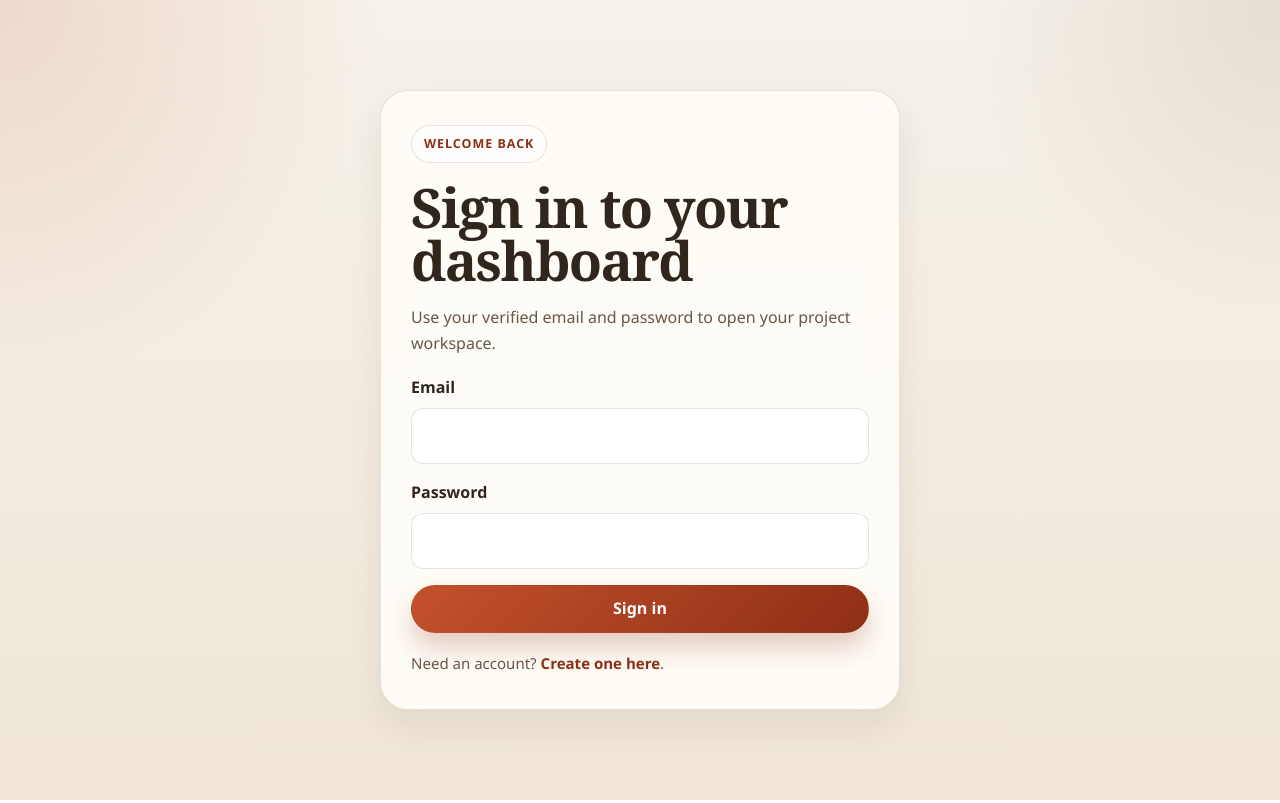
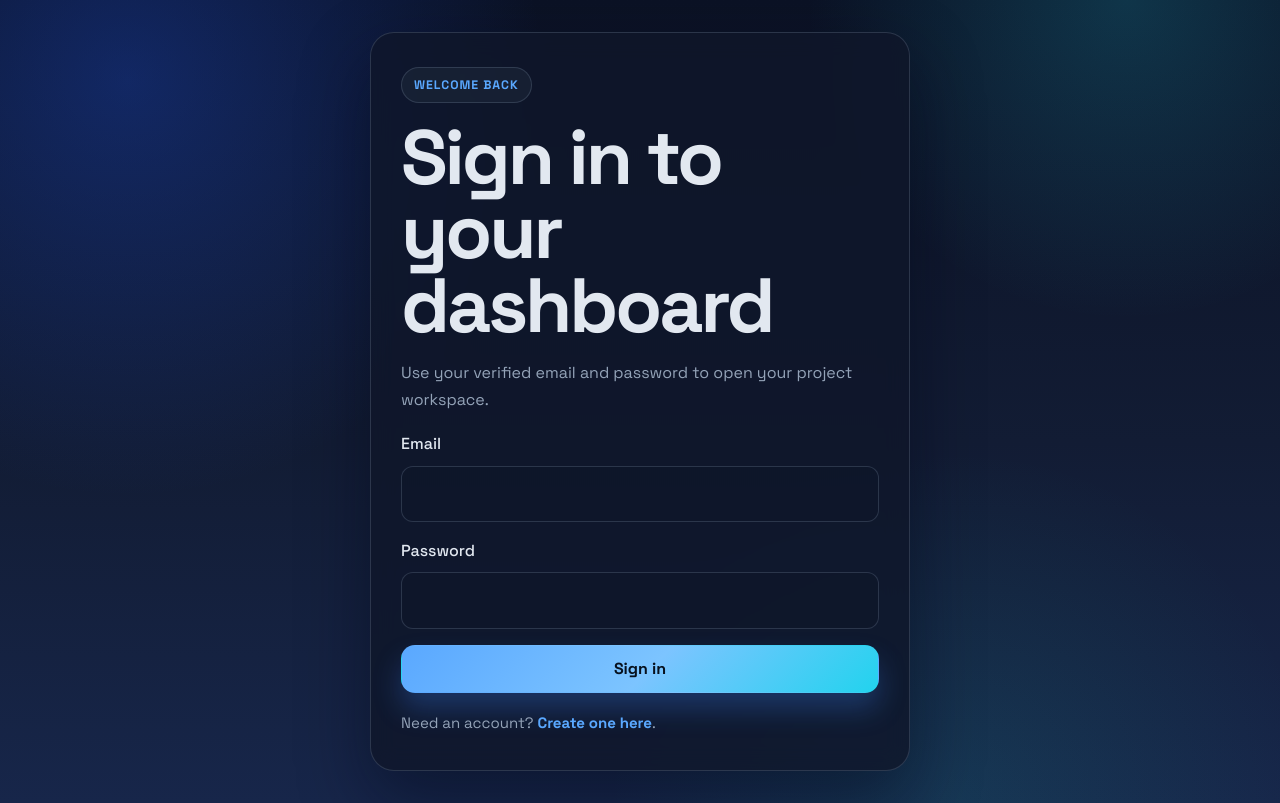
Before and after one commit to raffelion/order-raf-project, a React (Vite) app: page /sign-in in a window 1280 px wide. Built offline with nearby package versions, Linux system fonts and the light colour scheme; no server answers.

Commit message:
Align portal theme with RAF portfolio

```diff
--- a/src/index.css
+++ b/src/index.css
@@ -1,35 +1,35 @@
+@import url('https://fonts.googleapis.com/css2?family=Space+Grotesk:wght@400;500;700&display=swap');
+
 :root {
-  --bg: #f3efe7;
-  --bg-strong: #fffdf8;
-  --surface: rgba(255, 253, 248, 0.92);
-  --surface-strong: #ffffff;
-  --surface-muted: #efe6d7;
-  --text: #30261c;
-  --text-soft: #695646;
-  --text-faint: #8e7764;
-  --border: rgba(79, 58, 33, 0.14);
-  --border-strong: rgba(79, 58, 33, 0.24);
-  --accent: #c4512d;
-  --accent-strong: #8e2f15;
-  --accent-soft: rgba(196, 81, 45, 0.12);
-  --success: #1d7a52;
-  --error: #b6382c;
-  --warning: #b97716;
-  --shadow: 0 24px 60px rgba(54, 34, 12, 0.12);
-  --shadow-soft: 0 16px 34px rgba(54, 34, 12, 0.08);
-  --radius-xl: 32px;
+  --bg-1: #0b1225;
+  --bg-2: #121c34;
+  --bg-3: #17264a;
+  --surface: rgba(15, 23, 42, 0.82);
+  --surface-strong: rgba(12, 19, 35, 0.94);
+  --surface-soft: rgba(30, 41, 59, 0.52);
+  --surface-highlight: rgba(18, 28, 52, 0.82);
+  --text: #e2e8f0;
+  --text-soft: #94a3b8;
+  --text-faint: #64748b;
+  --border: rgba(100, 116, 139, 0.34);
+  --border-strong: rgba(125, 146, 176, 0.5);
+  --accent: #5aa8ff;
+  --accent-strong: #3b82f6;
+  --accent-soft: rgba(90, 168, 255, 0.16);
+  --accent-soft-2: rgba(34, 211, 238, 0.14);
+  --success: #22c55e;
+  --error: #f87171;
+  --warning: #f59e0b;
+  --shadow: 0 28px 70px rgba(2, 6, 23, 0.46);
+  --shadow-soft: 0 16px 38px rgba(2, 6, 23, 0.28);
+  --radius-xl: 30px;
   --radius-lg: 24px;
-  --radius-md: 16px;
+  --radius-md: 18px;
   --radius-sm: 12px;
-  --sans: "Segoe UI", "Trebuchet MS", "Helvetica Neue", Arial, sans-serif;
-  --heading: Georgia, "Times New Roman", serif;
+  --sans: "Space Grotesk", "Segoe UI", sans-serif;
   --mono: "Cascadia Code", Consolas, monospace;
   color: var(--text);
-  background:
-    radial-gradient(circle at top left, rgba(196, 81, 45, 0.16), transparent 24rem),
-    radial-gradient(circle at top right, rgba(109, 72, 42, 0.12), transparent 20rem),
-    linear-gradient(180deg, #f6f2ea 0%, #efe6d7 100%);
-  font: 16px/1.6 var(--sans);
+  font: 16px/1.65 var(--sans);
   font-synthesis: none;
   text-rendering: optimizeLegibility;
   -webkit-font-smoothing: antialiased;
@@ -46,9 +46,18 @@ body,
   min-height: 100%;
 }
 
+html {
+  scroll-behavior: smooth;
+}
+
 body {
   margin: 0;
   color: var(--text);
+  background:
+    radial-gradient(circle at 10% 10%, rgba(29, 78, 216, 0.34), transparent 26rem),
+    radial-gradient(circle at 88% 0%, rgba(34, 211, 238, 0.18), transparent 20rem),
+    radial-gradient(circle at 75% 100%, rgba(20, 184, 166, 0.12), transparent 22rem),
+    linear-gradient(180deg, var(--bg-1), var(--bg-2) 55%, var(--bg-3));
 }
 
 a {
@@ -80,22 +89,39 @@ h1,
 h2,
 h3,
 h4,
-p {
+p,
+dl,
+dd,
+dt {
   margin: 0;
 }
 
 h1,
 h2,
+h3,
+h4 {
+  color: var(--text);
+  letter-spacing: -0.04em;
+}
+
+h1 {
+  font-size: clamp(2.6rem, 6vw, 5rem);
+  line-height: 0.96;
+}
+
+h2 {
+  font-size: clamp(1.35rem, 2vw, 1.9rem);
+  line-height: 1.08;
+}
+
 h3 {
-  font-family: var(--heading);
-  letter-spacing: -0.03em;
-  color: var(--text);
+  font-size: 1.05rem;
 }
 
 .landing-page,
 .auth-layout,
 .page-shell {
-  width: min(1180px, calc(100% - 32px));
+  width: min(1160px, calc(100% - 36px));
   margin: 0 auto;
 }
 
@@ -111,17 +137,51 @@ h3 {
 .auth-card,
 .panel,
 .sidebar {
+  background: var(--surface);
   border: 1px solid var(--border);
-  background: var(--surface);
   box-shadow: var(--shadow-soft);
   backdrop-filter: blur(12px);
 }
 
 .hero-panel {
+  position: relative;
+  overflow: hidden;
   display: grid;
-  gap: 32px;
-  padding: 40px;
+  gap: 28px;
+  padding: 44px;
   border-radius: var(--radius-xl);
+  box-shadow: var(--shadow);
+}
+
+.hero-panel::before {
+  content: "";
+  position: absolute;
+  inset: -20% auto auto -10%;
+  width: 280px;
+  height: 280px;
+  background: radial-gradient(circle, rgba(90, 168, 255, 0.18), transparent 68%);
+  pointer-events: none;
+}
+
+.hero-panel::after {
+  content: "";
+  position: absolute;
+  inset: auto -5% -20% auto;
+  width: 260px;
+  height: 260px;
+  background: radial-gradient(circle, rgba(20, 184, 166, 0.14), transparent 70%);
+  pointer-events: none;
+}
+
+.hero-copy,
+.auth-card,
+.detail-panel,
+.sidebar-footer,
+.brand,
+.revision-meta,
+.project-row > div {
+  position: relative;
+  z-index: 1;
 }
 
 .hero-copy {
@@ -130,59 +190,55 @@ h3 {
 }
 
 .hero-copy h1 {
-  max-width: 10ch;
-  font-size: clamp(3rem, 6vw, 5.2rem);
-  line-height: 0.94;
+  max-width: 11ch;
 }
 
 .hero-copy p {
-  max-width: 44rem;
+  max-width: 46rem;
   color: var(--text-soft);
-  font-size: 1.05rem;
+  font-size: 1.03rem;
 }
 
 .hero-actions {
   display: flex;
   flex-wrap: wrap;
-  gap: 14px;
+  gap: 12px;
   margin-top: 8px;
 }
 
 .hero-card-grid {
   display: grid;
   grid-template-columns: repeat(3, minmax(0, 1fr));
-  gap: 18px;
+  gap: 16px;
 }
 
 .hero-card {
   padding: 22px;
-  border-radius: var(--radius-lg);
-  background: linear-gradient(180deg, rgba(255, 255, 255, 0.86), rgba(250, 243, 232, 0.94));
-  border: 1px solid rgba(79, 58, 33, 0.1);
+  border-radius: var(--radius-md);
+  background: rgba(15, 23, 42, 0.54);
+  border: 1px solid rgba(100, 116, 139, 0.26);
   text-align: left;
+  box-shadow: inset 0 1px 0 rgba(255, 255, 255, 0.03);
 }
 
 .hero-card strong {
   display: block;
   margin-bottom: 8px;
-  font-size: 1.05rem;
+  font-size: 1rem;
 }
 
 .hero-card p {
   color: var(--text-soft);
+  font-size: 0.96rem;
 }
 
 .auth-card {
-  width: min(100%, 520px);
+  width: min(100%, 540px);
   padding: 34px 30px;
-  border-radius: 28px;
+  border-radius: var(--radius-lg);
   display: grid;
   gap: 18px;
-}
-
-.auth-card h1 {
-  font-size: clamp(2rem, 5vw, 3.4rem);
-  line-height: 0.98;
+  box-shadow: var(--shadow);
 }
 
 .auth-card > p {
@@ -194,20 +250,39 @@ h3 {
   align-items: center;
   gap: 8px;
   width: fit-content;
-  padding: 8px 12px;
+  padding: 7px 12px;
   border-radius: 999px;
   border: 1px solid var(--border);
-  background: rgba(255, 255, 255, 0.72);
-  color: var(--accent-strong);
-  font-size: 0.78rem;
+  background: rgba(30, 41, 59, 0.54);
+  color: var(--accent);
+  font-size: 0.77rem;
   font-weight: 700;
   letter-spacing: 0.08em;
   text-transform: uppercase;
 }
 
 .form-stack,
-.form-grid {
+.form-grid,
+.detail-list,
+.project-list,
+.revision-list,
+.status-actions,
+.stats-grid,
+.detail-grid,
+.page-shell,
+.sidebar,
+.nav-links {
   display: grid;
+}
+
+.form-stack,
+.form-grid,
+.detail-list,
+.project-list,
+.revision-list,
+.status-actions,
+.page-shell,
+.nav-links {
   gap: 16px;
 }
 
@@ -222,7 +297,7 @@ h3 {
 label {
   display: grid;
   gap: 8px;
-  font-weight: 600;
+  font-weight: 500;
   color: var(--text);
 }
 
@@ -231,10 +306,15 @@ textarea {
   width: 100%;
   border: 1px solid var(--border);
   border-radius: var(--radius-sm);
-  background: rgba(255, 255, 255, 0.9);
+  background: rgba(15, 23, 42, 0.72);
   color: var(--text);
   padding: 14px 16px;
-  transition: border-color 150ms ease, box-shadow 150ms ease, transform 150ms ease;
+  transition: border-color 150ms ease, box-shadow 150ms ease, transform 150ms ease, background 150ms ease;
+}
+
+input::placeholder,
+textarea::placeholder {
+  color: rgba(148, 163, 184, 0.72);
 }
 
 textarea {
@@ -246,7 +326,8 @@ input:focus,
 textarea:focus {
   outline: none;
   border-color: var(--accent);
-  box-shadow: 0 0 0 4px rgba(196, 81, 45, 0.15);
+  box-shadow: 0 0 0 4px rgba(90, 168, 255, 0.14);
+  background: rgba(15, 23, 42, 0.9);
   transform: translateY(-1px);
 }
 
@@ -261,16 +342,16 @@ textarea:focus {
   justify-content: center;
   min-height: 48px;
   padding: 0 18px;
-  border-radius: 999px;
+  border-radius: 14px;
   border: 1px solid transparent;
-  transition: transform 150ms ease, box-shadow 150ms ease, background 150ms ease, color 150ms ease;
+  transition: transform 150ms ease, box-shadow 150ms ease, background 150ms ease, border-color 150ms ease, color 150ms ease;
 }
 
 .primary-button,
 .primary-link {
-  background: linear-gradient(135deg, var(--accent) 0%, var(--accent-strong) 100%);
-  color: #fff;
-  box-shadow: 0 14px 26px rgba(142, 47, 21, 0.24);
+  background: linear-gradient(135deg, var(--accent), #7cc4ff 52%, #22d3ee);
+  color: #07111e;
+  box-shadow: 0 16px 28px rgba(59, 130, 246, 0.28);
   font-weight: 700;
 }
 
@@ -278,7 +359,7 @@ textarea:focus {
 .ghost-button,
 .inline-action,
 .status-button {
-  background: rgba(255, 255, 255, 0.75);
+  background: rgba(15, 23, 42, 0.55);
   border-color: var(--border);
   color: var(--text);
 }
@@ -289,14 +370,22 @@ textarea:focus {
 .ghost-button:hover,
 .inline-action:hover,
 .status-button:hover {
-  transform: translateY(-1px);
+  transform: translateY(-2px);
+}
+
+.secondary-link:hover,
+.ghost-button:hover,
+.inline-action:hover,
+.status-button:hover {
+  border-color: var(--accent);
+  color: var(--accent);
 }
 
 .primary-button:disabled,
 .ghost-button:disabled,
 .inline-action:disabled,
 .status-button:disabled {
-  opacity: 0.6;
+  opacity: 0.62;
   cursor: not-allowed;
   transform: none;
 }
@@ -311,20 +400,20 @@ textarea:focus {
   padding: 12px 14px;
   border-radius: var(--radius-sm);
   border: 1px solid var(--border);
-  background: rgba(255, 255, 255, 0.7);
+  background: rgba(15, 23, 42, 0.56);
   color: var(--text-soft);
 }
 
 .form-message-success {
-  border-color: rgba(29, 122, 82, 0.28);
-  background: rgba(29, 122, 82, 0.08);
-  color: var(--success);
+  border-color: rgba(34, 197, 94, 0.35);
+  background: rgba(34, 197, 94, 0.1);
+  color: #86efac;
 }
 
 .form-message-error {
-  border-color: rgba(182, 56, 44, 0.28);
-  background: rgba(182, 56, 44, 0.08);
-  color: var(--error);
+  border-color: rgba(248, 113, 113, 0.35);
+  background: rgba(248, 113, 113, 0.08);
+  color: #fca5a5;
 }
 
 .auth-footnote {
@@ -333,7 +422,7 @@ textarea:focus {
 }
 
 .auth-footnote a {
-  color: var(--accent-strong);
+  color: var(--accent);
   font-weight: 700;
 }
 
@@ -343,19 +432,21 @@ textarea:focus {
 
 .app-shell {
   display: grid;
-  grid-template-columns: 280px minmax(0, 1fr);
+  grid-template-columns: 290px minmax(0, 1fr);
   min-height: 100vh;
 }
 
 .sidebar {
   position: sticky;
   top: 0;
-  display: grid;
   align-content: start;
   gap: 24px;
   min-height: 100vh;
   padding: 24px 20px;
-  border-radius: 0 28px 28px 0;
+  border-radius: 0 30px 30px 0;
+  background:
+    linear-gradient(180deg, rgba(11, 18, 37, 0.97), rgba(18, 28, 52, 0.96)),
+    radial-gradient(circle at top left, rgba(59, 130, 246, 0.12), transparent 40%);
 }
 
 .brand {
@@ -366,7 +457,8 @@ textarea:focus {
 
 .brand strong {
   display: block;
-  font-size: 1.1rem;
+  font-size: 1.08rem;
+  letter-spacing: -0.03em;
 }
 
 .brand span,
@@ -374,7 +466,8 @@ textarea:focus {
 .sidebar-footer span,
 .project-row span,
 .revision-meta span,
-.empty-state {
+.empty-state,
+.stat-card span {
   color: var(--text-soft);
 }
 
@@ -382,28 +475,34 @@ textarea:focus {
   width: 50px;
   height: 50px;
   object-fit: contain;
-}
-
-.nav-links {
-  display: grid;
-  gap: 8px;
+  border-radius: 50%;
+  border: 1px solid rgba(148, 163, 184, 0.28);
+  background: rgba(255, 255, 255, 0.96);
+  box-shadow: 0 10px 24px rgba(90, 168, 255, 0.2);
 }
 
 .nav-links a {
   padding: 12px 14px;
   border-radius: 14px;
   color: var(--text-soft);
-  font-weight: 600;
+  font-weight: 500;
+  border: 1px solid transparent;
+}
+
+.nav-links a:hover {
+  border-color: rgba(90, 168, 255, 0.2);
+  color: var(--text);
+  background: rgba(15, 23, 42, 0.44);
 }
 
 .nav-links a.active {
   background: var(--accent-soft);
-  color: var(--accent-strong);
+  border-color: rgba(90, 168, 255, 0.24);
+  color: #cfe7ff;
 }
 
 .sidebar-footer {
   margin-top: auto;
-  display: grid;
   gap: 10px;
   padding-top: 18px;
   border-top: 1px solid var(--border);
@@ -418,7 +517,6 @@ textarea:focus {
 }
 
 .page-shell {
-  display: grid;
   gap: 24px;
   padding: 8px 0;
 }
@@ -432,19 +530,19 @@ textarea:focus {
 }
 
 .page-header h1 {
-  font-size: clamp(2.2rem, 4vw, 3.4rem);
-  line-height: 0.98;
-  margin-top: 10px;
+  margin-top: 8px;
+  font-size: clamp(2rem, 4vw, 3.1rem);
 }
 
 .panel {
   padding: 24px;
   border-radius: var(--radius-lg);
+  background: var(--surface);
+  box-shadow: var(--shadow-soft);
 }
 
 .stats-grid,
 .detail-grid {
-  display: grid;
   gap: 18px;
 }
 
@@ -453,29 +551,18 @@ textarea:focus {
 }
 
 .stat-card {
-  padding: 20px;
-  border-radius: var(--radius-lg);
-  background: linear-gradient(180deg, rgba(255, 255, 255, 0.95), rgba(248, 241, 230, 0.88));
+  padding: 22px;
+  border-radius: var(--radius-md);
+  background: linear-gradient(180deg, rgba(15, 23, 42, 0.82), rgba(18, 28, 52, 0.72));
   border: 1px solid var(--border);
   box-shadow: var(--shadow-soft);
-}
-
-.stat-card span {
-  color: var(--text-soft);
 }
 
 .stat-card strong {
   display: block;
   margin-top: 8px;
-  font-size: 2.2rem;
-  font-family: var(--heading);
-}
-
-.project-list,
-.revision-list,
-.status-actions {
-  display: grid;
-  gap: 14px;
+  font-size: 2.15rem;
+  letter-spacing: -0.05em;
 }
 
 .project-list.compact {
@@ -488,16 +575,18 @@ textarea:focus {
   gap: 16px;
   align-items: center;
   justify-content: space-between;
-  padding: 16px 18px;
+  padding: 18px;
   border-radius: 18px;
-  background: rgba(255, 255, 255, 0.7);
-  border: 1px solid var(--border);
+  background: rgba(15, 23, 42, 0.56);
+  border: 1px solid rgba(100, 116, 139, 0.28);
+  transition: transform 150ms ease, border-color 150ms ease, background 150ms ease;
 }
 
-.project-row > div,
-.revision-meta {
-  display: grid;
-  gap: 4px;
+.project-row:hover,
+.revision-item:hover {
+  transform: translateY(-2px);
+  border-color: rgba(90, 168, 255, 0.3);
+  background: rgba(15, 23, 42, 0.72);
 }
 
 .status-pill {
@@ -506,7 +595,7 @@ textarea:focus {
   justify-content: center;
   padding: 8px 12px;
   border-radius: 999px;
-  font-size: 0.86rem;
+  font-size: 0.84rem;
   font-weight: 700;
   border: 1px solid transparent;
   text-transform: capitalize;
@@ -514,24 +603,24 @@ textarea:focus {
 
 .status-new,
 .status-discovery {
-  background: rgba(185, 119, 22, 0.12);
-  color: var(--warning);
+  background: rgba(245, 158, 11, 0.12);
+  color: #fcd34d;
 }
 
 .status-design,
 .status-development {
-  background: rgba(42, 85, 149, 0.12);
-  color: #2a5595;
+  background: rgba(90, 168, 255, 0.12);
+  color: #93c5fd;
 }
 
 .status-revision {
-  background: rgba(182, 56, 44, 0.12);
-  color: var(--error);
+  background: rgba(248, 113, 113, 0.12);
+  color: #fca5a5;
 }
 
 .status-done {
-  background: rgba(29, 122, 82, 0.12);
-  color: var(--success);
+  background: rgba(34, 197, 94, 0.12);
+  color: #86efac;
 }
 
 .detail-grid {
@@ -539,20 +628,14 @@ textarea:focus {
 }
 
 .detail-panel {
-  display: grid;
   gap: 18px;
-}
-
-.detail-list {
-  display: grid;
-  gap: 14px;
 }
 
 .detail-list div {
   display: grid;
   gap: 4px;
   padding-bottom: 14px;
-  border-bottom: 1px solid var(--border);
+  border-bottom: 1px solid rgba(100, 116, 139, 0.2);
 }
 
 .detail-list div:last-child {
@@ -561,9 +644,9 @@ textarea:focus {
 }
 
 .detail-list dt {
-  font-size: 0.85rem;
+  font-size: 0.82rem;
   text-transform: uppercase;
-  letter-spacing: 0.06em;
+  letter-spacing: 0.08em;
   color: var(--text-faint);
 }
 
@@ -572,16 +655,21 @@ textarea:focus {
 }
 
 .status-button.active {
-  border-color: rgba(196, 81, 45, 0.4);
-  background: var(--accent-soft);
-  color: var(--accent-strong);
+  border-color: rgba(90, 168, 255, 0.34);
+  background: rgba(90, 168, 255, 0.14);
+  color: #cfe7ff;
 }
 
 .empty-state {
   padding: 20px;
   border-radius: 18px;
-  background: rgba(255, 255, 255, 0.58);
-  border: 1px dashed var(--border-strong);
+  background: rgba(15, 23, 42, 0.42);
+  border: 1px dashed rgba(100, 116, 139, 0.38);
+}
+
+code,
+.counter {
+  font-family: var(--mono);
 }
 
 @media (max-width: 960px) {
@@ -632,7 +720,7 @@ textarea:focus {
   .hero-copy h1,
   .page-header h1,
   .auth-card h1 {
-    font-size: 2.4rem;
+    font-size: 2.35rem;
   }
 
   .hero-actions,
```
